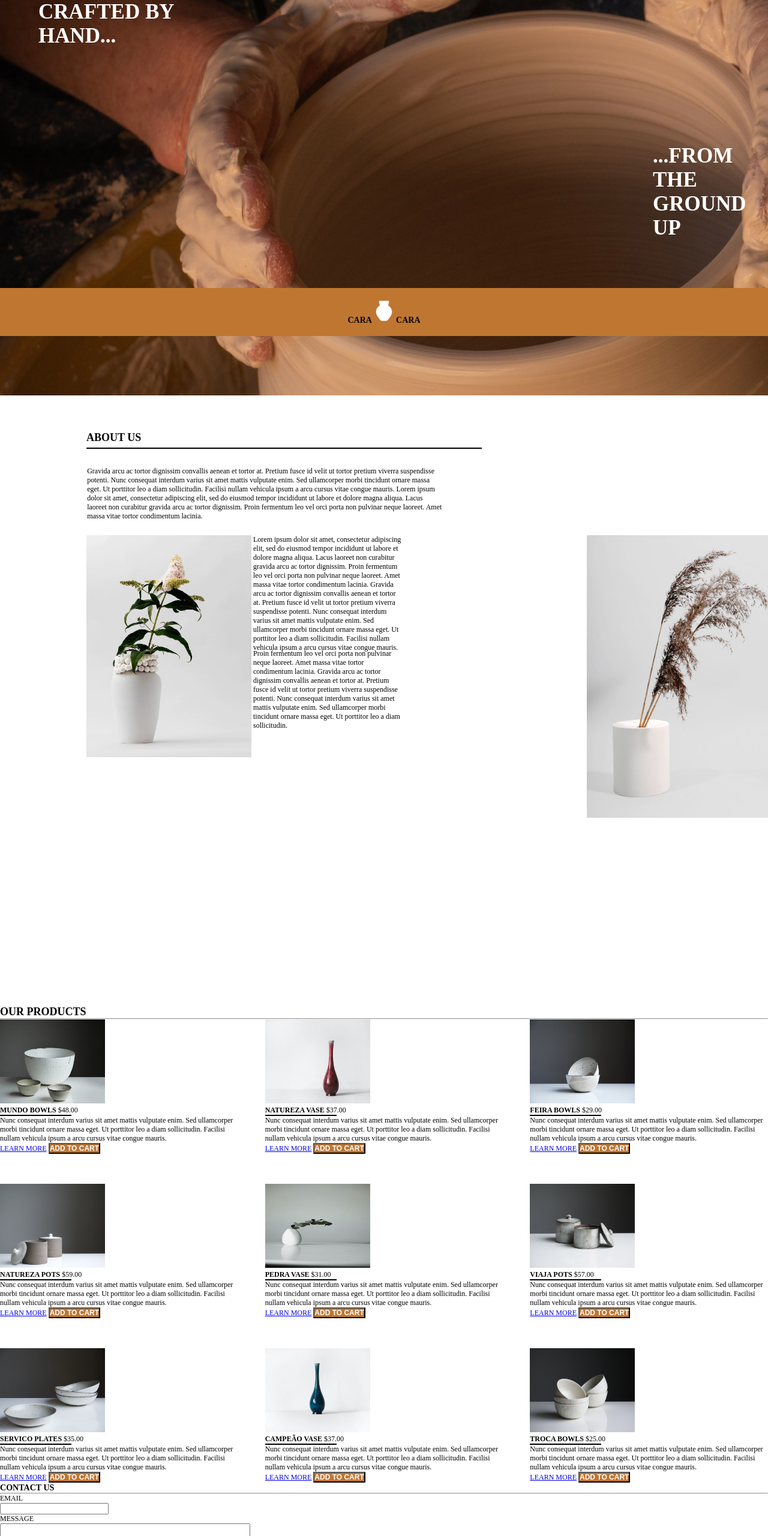
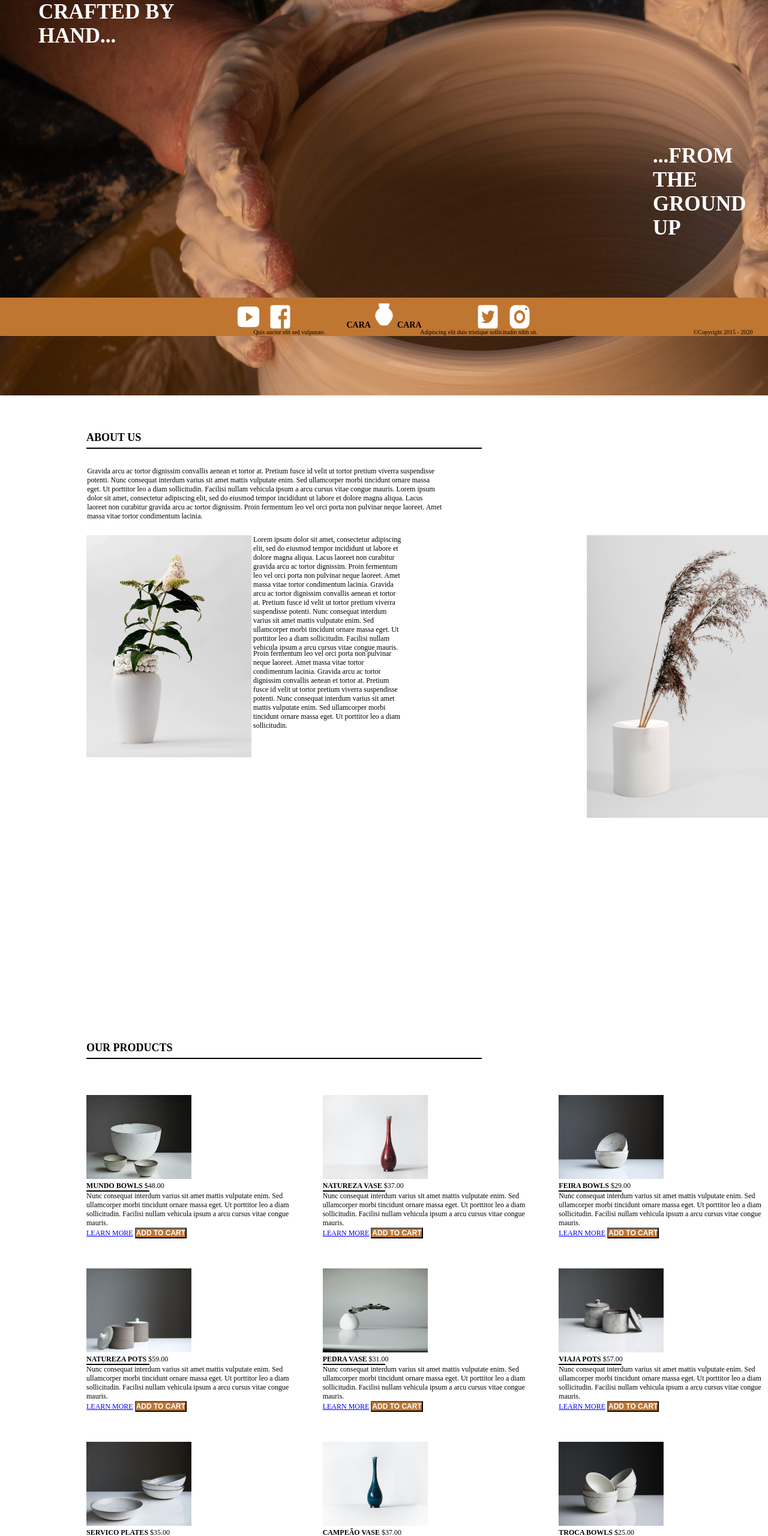
Before and after one commit to TechTay/eCommerce-Website, a plain HTML site: page index.html in a window 1280 px wide. Shown: the part 240-2800 px from the top of the page at 60% size. Drawn offline with Linux system fonts and the light colour scheme.

Commit message:
Finished Contact Us + Footer

```diff
--- a/index.html
+++ b/index.html
@@ -91,8 +91,8 @@
 <!-- Our Products -->
         <section id="products">
 
-            <h2>OUR PRODUCTS</h2>
-            <hr>
+            <h2 class="o_p">OUR PRODUCTS</h2>
+            <hr class="product_line">
             <div class="product_container">
                   <!-- product 1 -->
                 <div class="product">
@@ -242,25 +242,36 @@
         </section>
         <!-- Contact us -->
         <section class="contact">
-                 <div><h3>CONTACT US</h3>
+                 <div><h3 class="contact_size">CONTACT US</h3>
                 <hr class="contact_line">
-                <p>EMAIL</p>
+                <p class="mail"><b>EMAIL</b></p>
                 <div class="email"><input type="text"></div>
-         <p><label for="email">MESSAGE</label></p>
-             <textarea id="contact" name="EMAIL" rows="4" cols="50">
+         <p class="message"><label for="email"><b>MESSAGE</b></label></p>
+             <div class="message_box"> <textarea id="contact" name="EMAIL" rows="4" cols="50">
 
              </textarea>
+             </div>
              <br>
              <span><button class="send_button" type="button">SEND</button></span>
 
             </section>
 
-            <!-- Footer -->
+    </main>
+      <!-- Footer -->
+    </body>
+      <Footer><div class="cara_logo">
 
-        <Footer><div class="cara_logo">
-            <h3>CARA<img src="./images/UX-HTML-CSS/UX-HTML-CSS/icons8-pottery-96 (1).png" alt="Orange Pottery image" class="center">CARA</h3>
+        <img class="yt" src="./images/UX-HTML-CSS/UX-HTML-CSS/icons8-youtube-96.png" alt="Youtube logo">
 
-        </Footer>
-    </main>
-</body>
+        <img class="fb" src="./images/UX-HTML-CSS/UX-HTML-CSS/icons8-facebook-96 (1).png" alt="fb logo">
+        <h3 class="center">CARA<img src="./images/UX-HTML-CSS/UX-HTML-CSS/icons8-pottery-96 (1).png" alt="Orange Pottery image">CARA</h3>
+        <img class="tweet" src="./images/UX-HTML-CSS/UX-HTML-CSS/icons8-twitter-96.png" alt="twitter logo">
+
+        <img class="ig" src="./images/UX-HTML-CSS/UX-HTML-CSS/icons8-instagram-96.png" alt="ig logo">
+
+        <div class="copyright">©Copyright 2015 - 2020</div>
+        <div class="sentence">Quis auctor elit sed vulputate.</div>
+        <div class="sentence1">Adipiscing elit duis tristique sollicitudin nibh sit.</div>
+
+    </Footer>
 </html>
--- a/styles.css
+++ b/styles.css
@@ -1,41 +1,58 @@
-.cara_logo img {
-    width: 40px;
-    left: 14rem;
+/* CONTACT US */
+
+.contact {
+    height: 500px;
 }
 
-footer {
-    text-align: center;
-    background-color: dimgray;
-    background-color: RGB(191,118,49);
-    padding: 1.5rem;
-    position: fixed;
-    width: 100%;
-    left: 0%;
-    bottom: 0%;
+.message_box {
+    display: grid;
+    grid-template-columns: 1fr 1fr;
+    column-gap: 45px;
+    row-gap: 20px;
+    padding-top: .2rem;
+    padding-bottom: 1.5rem;
+    margin-left: 19rem;
 }
 
-
-* *,
-*::before,
-*::after {
-    margin: 0;
-    padding: 0;
-    box-sizing: inherit;
-}
- html {
-    box-sizing: border-box;
-    font-size: 12px;
+ .message {
+    display: grid;
+    grid-template-columns: 1fr 1fr;
+    column-gap: 45px;
+    row-gap: 20px;
+    padding-top: 2rem;
+    padding-bottom: 1.5rem;
+    margin-left: 19rem;
 }
 
-
-header {
-    position: relative;
-    padding: 1rem;
-    margin:  1rem auto;
-    width: 100%;
+.mail {
+    position: absolute;
+    left: 12%;
+    right: 40%;
+    padding: 2.5rem;
 }
 
+.email {
+    display: grid;
+    grid-template-columns: 1fr 1fr;
+    column-gap: 45px;
+    row-gap: 20px;
+    padding-top: 5rem;
+    padding-bottom: .5rem;
+    margin-left: 19rem;
+}
 
+.contact_size {
+    padding-top: 5rem;
+    padding-bottom: .5rem;
+    margin-left: 12rem;
+}
+
+.contact_line {
+    border: 1px solid black;
+    width: 51.5%;
+    margin-left: 12rem;
+
+}
 
 
 /* ABOUT US */
@@ -159,13 +176,38 @@ nav li {
 
 }
 
+/* HEADER */
+
+header {
+    position: relative;
+    padding: 1rem;
+    margin:  1rem auto;
+    width: 100%;
+}
+
+
 /* OUR PRODUCTS */
+
+.o_p {
+    padding-top: 5rem;
+    padding-bottom: .5rem;
+    margin-left: 12rem;
+}
+
+.product_line {
+    border: 1px solid black;
+    width: 51.5%;
+    margin-left: 12rem;
+}
 
 .product_container {
     display: grid;
     grid-template-columns: 1fr 1fr 1fr;
     column-gap: 45px;
     row-gap: 50px;
+    padding-top: 5rem;
+    padding-bottom: .5rem;
+    margin-left: 12rem;
 }
 
 .product_image {
@@ -180,12 +222,6 @@ nav li {
 
 }
 
-.learn {
-    background-color: #bf7631;
-    color: white;
-    font-weight: bold;
-    font-size: 12px;
-}
 
 .add_to_cart_button {
     background-color: #bf7631;
@@ -203,3 +239,84 @@ nav li {
     width: 100%;
     height: 800px;
 }
+
+/* FOOTER */
+
+.sentence1 {
+    position: absolute;
+    right: 30%;
+    font-size: 10px;
+    bottom: 2%;
+}
+
+.sentence {
+    position: absolute;
+    left: 33%;
+    font-size: 10px;
+    bottom: 2%;
+}
+
+.copyright {
+    position: absolute;
+    right: 2%;
+    font-size: 10px;
+    bottom: 2%;
+}
+
+h3.center {
+   margin-left: 7%;
+   margin-right: 7%;
+}
+
+.cara_logo img {
+    width: 44px;
+}
+
+img.fb {
+    margin-left: .7%;
+}
+
+img.tweet {
+    margin-right: .7%;
+}
+.cara_logo {
+    display: flex;
+    justify-content: center;
+    height: 52px;
+
+
+}
+
+.send_button {
+    background-color: #bf7631;
+    color: white;
+    font-weight: bold;
+    font-size: 13px;
+    margin-left: 73rem;
+    padding: 0.2rem;
+}
+
+
+
+footer {
+    text-align: center;
+    background-color: dimgray;
+    background-color: RGB(191,118,49);
+    padding: .5rem;
+    position: fixed;
+    width: 100%;
+    left: 0%;
+    bottom: 0%;
+}
+
+* *,
+*::before,
+*::after {
+    margin: 0;
+    padding: 0;
+    box-sizing: inherit;
+}
+ html {
+    box-sizing: border-box;
+    font-size: 12px;
+}
```
